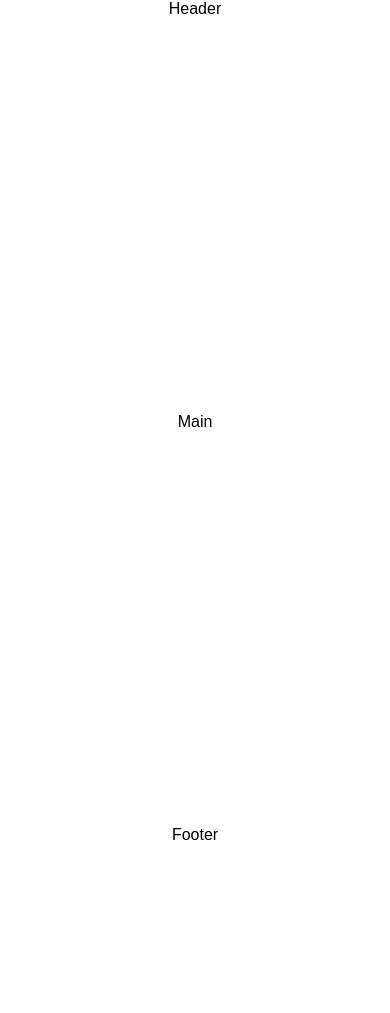
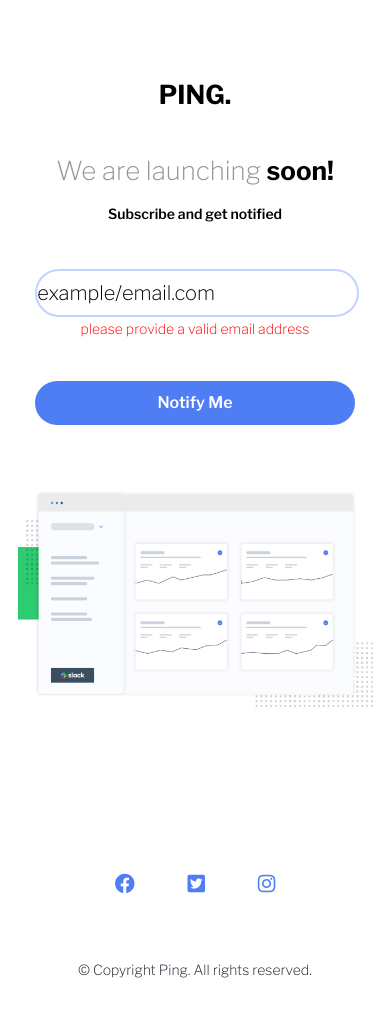
Before and after one commit to GerardoDev25/11-FrontEnd-Mentor--ping-coming-soon-page-master, a plain HTML site: page index.html in a window 390 px wide. Before the commit the page ends 844 px from the top, so only its background shows below. Drawn offline with nearby package versions, Linux system fonts and the light colour scheme.

Commit message:
finish design mobile

```diff
--- a/index.html
+++ b/index.html
@@ -11,6 +11,13 @@
          type="image/png"
          sizes="32x32"
          href="./images/favicon-32x32.png"
+      />
+
+      <!-- ? Google Fonts -->
+      <link rel="preconnect" href="https://fonts.gstatic.com" />
+      <link
+         href="https://fonts.googleapis.com/css2?family=Libre+Franklin:ital,wght@0,200;0,600;0,700;1,300&display=swap"
+         rel="stylesheet"
       />
       <!-- ? Normailze css -->
       <link
@@ -33,15 +40,53 @@
       <title>Frontend Mentor | Ping coming soon page</title>
    </head>
    <body>
-      <header class="--section header">Header</header>
-      <main class="--section main">Main</main>
-      <footer class="--section footer">Footer</footer>
-      <!-- We are launching soon!
-
-  Subscribe and get notified
-
-  Notify Me
-
-  &copy; Copyright Ping. All rights reserved. -->
+      <header class="--section header">
+         <div class="--section-head">
+            <h1>
+               We are launching
+               <strong>soon!</strong>
+            </h1>
+            <p>Subscribe and get notified</p>
+         </div>
+         <h2>PING.</h2>
+         <form class="form">
+            <div class="form-control">
+               <input
+                  class="form-input input"
+                  type="text"
+                  placeholder="Your email Adress..."
+                  value="example/email.com"
+               />
+               <p class="error">
+                  please provide a valid email address
+               </p>
+            </div>
+            <input
+               class="form-input btn"
+               type="button"
+               value="Notify Me"
+            />
+         </form>
+      </header>
+      <main class="--section main">
+         <div class="image">
+            <img
+               src="./images/illustration-dashboard.png"
+               alt=""
+            />
+         </div>
+      </main>
+      <footer class="--section footer">
+         <div class="box-footer">
+            <div class="icons">
+               <i class="fab fa-facebook"></i>
+               <i class="fab fa-twitter-square"></i>
+               <i class="fab fa-instagram"></i>
+            </div>
+            <p class="cotyright">
+               &copy; Copyright Ping. All rights reserved.
+            </p>
+         </div>
+      </footer>
    </body>
 </html>
--- a/style.css
+++ b/style.css
@@ -2,19 +2,15 @@
 /* ? ***************** root ***************** */
 /* ***************************************** */
 :root {
-   /* ### Primary */
+   --Blue: hsl(223, 87%, 63%);
+   --Pale-Blue: hsl(223, 100%, 88%);
+   --Light-Red: hsl(354, 100%, 66%);
+   --Gray: hsl(0, 0%, 59%);
+   --Very-Dark-Blue: hsl(209, 33%, 12%);
 
-   --Cyan: hsl(179, 62%, 43%);
-   --Bright-Yellow: hsl(71, 73%, 54%);
-
-   /* ### Neutral */
-
-   --Light-Gray: hsl(204, 43%, 93%);
-   --Grayish-Blue: hsl(218, 22%, 67%);
-
-   font-size: 16px;
-
-   font-family: "Karla", sans-serif;
+   font-size: 20px;
+   font-family: "Libre Franklin", sans-serif;
+   box-sizing: content-box;
 }
 
 *,
@@ -29,17 +25,157 @@
 
 html,
 body {
+    overflow-x: hidden;
    width: 100vw;
-   height: 100vh;
+   height: 120vh;
+   min-height: 812px;
    display: flex;
    flex-direction: column;
    justify-content: space-between;
    align-items: center;
 }
 
+h1,
+h2,
+p,
+strong {
+   margin: 0;
+   padding: 0;
+}
+
+.--section {
+
+   width: calc(100% - 6rem);
+   /* todo maxwi  */
+   max-width: 10rem;
+   min-width: 355px;
+}
+
 /* ***************************************** */
-/* ? **************** main ***************** */
+/* ? *************** Header **************** */
 /* ***************************************** */
-main {
-   /* border: 2px dotted black; */
+.header {
+   margin-top: 2rem;
+   display: grid;
+   grid-template-rows: 28% 27% 45%;
+   height: calc(45% - 2rem);
+   text-align: center;
 }
+
+.header h2,
+.header h1 {
+   font-size: 1.3rem;
+}
+.header h1 {
+   color: var(--Gray);
+   font-weight: 300;
+   padding-bottom: 1rem;
+}
+
+.--section-head p {
+   font-size: 0.7rem;
+   font-weight: 600;
+   color: black;
+}
+
+.header strong {
+   color: black;
+   font-weight: 700;
+}
+.header h2 {
+   order: -1;
+   padding: 2rem 0;
+}
+
+.form {
+   display: grid;
+   grid-template-rows: 60% 40%;
+}
+
+.form-control {
+   margin: 0 auto;
+   width: 90%;
+}
+
+.form-control p {
+   color: red;
+   padding-top: 0.2rem;
+   font-size: 0.7rem;
+}
+
+.form-input {
+   padding: 0;
+   border: 0;
+   width: 100%;
+   height: 2.2rem;
+   border-radius: 1.4rem;
+}
+.input {
+   border: 2px solid var(--Pale-Blue);
+   outline: none;
+
+}
+
+.input::placeholder {
+   font-size: 0.8rem;
+   padding-left: 1rem;
+   color: var(--Pale-Blue);
+}
+.input:hover {
+   outline: none;
+}
+
+.btn {
+   margin: 0 auto;
+   width: 90%;
+   background-color: var(--Blue);
+   color: white;
+   font-size: 0.8rem;
+   font-weight: 600;
+}
+
+/* ***************************************** */
+/* ? *************** main **************** */
+/* ***************************************** */
+
+.main {
+   height: calc(35% - 2rem);
+}
+
+.image {
+   width: 100%;
+   height: 100%;
+}
+.image img {
+   max-width: 100%;
+}
+
+/* ***************************************** */
+/* ? *************** footer **************** */
+/* ***************************************** */
+
+.footer {
+   height: calc(25% - 4rem);
+}
+
+.box-footer {
+   height: 100%;
+   display: flex;
+   flex-direction: column;
+   align-items: center;
+   justify-content: space-around;
+}
+
+.icons {
+   display: flex;
+   justify-content: space-around;
+   width: 60%;
+}
+.icons i {
+   color: var(--Blue);
+}
+
+.cotyright{
+    font-size: .7rem;
+    color: var(--Very-Dark-Blue);
+}
```
